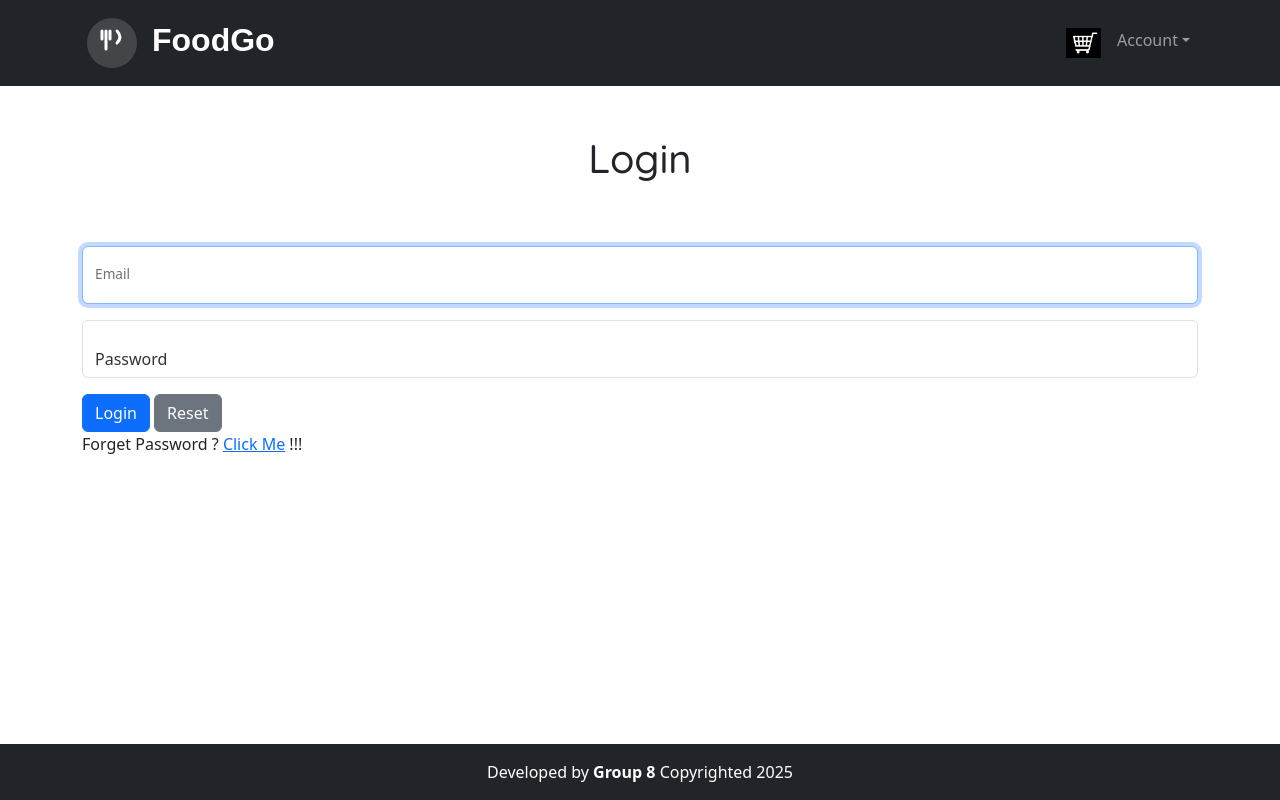
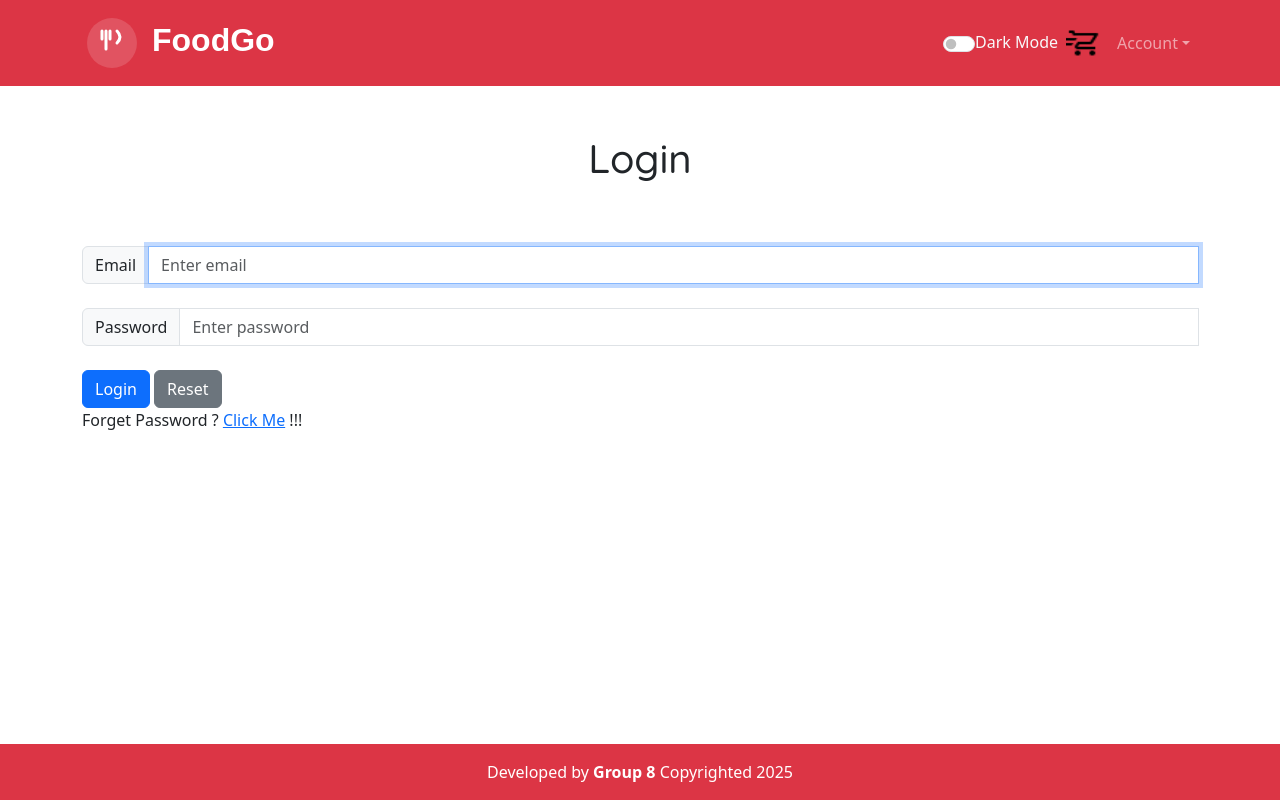
Before and after one commit to CheeWeng2828/Cloud-Computing-for-Business, a PHP site: page /user/login.php in a window 1280 px wide. Run offline with PHP 8.4, Linux system fonts and the light colour scheme; some libraries are stand-ins or nearby versions; some web fonts are replaced.

Commit message:
不懂加了什么懒

```diff
--- a/Group 8 Bakery/project/foot.php
+++ b/Group 8 Bakery/project/foot.php
@@ -1,6 +1,6 @@
 </main>
 
-<footer class="mt-5 p-3 bg-dark text-white text-center">
+<footer class="mt-5 p-3 bg-danger text-white text-center">
     Developed by <strong>Group 8</strong>
     Copyrighted <?= date('Y') ?>
 </footer>
--- a/Group 8 Bakery/project/head.php
+++ b/Group 8 Bakery/project/head.php
@@ -1,5 +1,5 @@
 <!DOCTYPE html>
-<html lang="en">
+<html lang="en" data-bs-theme="light">
 
 <head>
     <meta charset="UTF-8">
@@ -7,28 +7,39 @@
     <title><?= $_title ?? 'Untitled' ?></title>
     <link rel="icon" href="/image/icon.svg">
     <link rel="stylesheet" href="/css/bakery.css">
+    <!-- Table CSS -->
+    <link rel="stylesheet" href="https://cdn.datatables.net/2.3.5/css/dataTables.dataTables.css" />
     <script src="https://cdnjs.cloudflare.com/ajax/libs/jquery/3.7.1/jquery.min.js"></script>
+    <script src="https://cdn.datatables.net/2.3.5/js/dataTables.js"></script>
     <script src="/js/app.js"></script>
     <!-- Bootstrap 5 -->
     <link href="https://cdn.jsdelivr.net/npm/bootstrap@5.3.3/dist/css/bootstrap.min.css" rel="stylesheet">
     <script src="https://cdn.jsdelivr.net/npm/bootstrap@5.3.3/dist/js/bootstrap.bundle.min.js"></script>
+
+
 </head>
 
 <body>
     <header>
         <div id="info"><?= temp('info') ?></div>
 
-        <nav class="navbar navbar-expand-sm bg-dark navbar-dark">
+        <nav class="navbar navbar-expand-sm bg-danger navbar-dark">
             <div class="container">
                 <a class="navbar-brand" href="/">
                     <img src="/image/icon.svg" alt="logo" class="rounded-pill">
                 </a>
                 <ul class="navbar-nav">
+                    <li class="nav-item d-flex align-items-center">
+                        <div class="form-check form-switch d-flex align-items-center">
+                            <input class="form-check-input" type="checkbox" id="themeToggle" name="darkmode" value="yes">
+                            <label class="form-check-label text-light" for="mySwitch">Dark Mode</label>
+                        </div>
+                    </li>
                     <?php if (!$_user || $_user?->role == "Member"): ?>
 
-                        <li class="nav-item">
+                        <li class="nav-item d-flex align-items-center">
                             <a class="nav-link" href="/order/shopping_cart.php">
-                                <img src="/image/shopping_cart.jpg" alt="shopping cart" style="width: 35px; height:30px">
+                                <img src="/image/shopping_cart.png" alt="shopping cart" style="width: 35px; height:30px">
                                 <?php
                                 $cart = get_cart();
                                 $count = array_sum($cart);
@@ -41,19 +52,19 @@
 
                     <?php if ($_user?->role == "Admin"): ?>
                         <?= set_cart() ?>
-                        <li class="nav-item">
+                        <li class="nav-item d-flex align-items-center">
                             <a class="nav-link" href="/product/product_maintenance.php">Product</a>
                         </li>
-                        <li class="nav-item">
+                        <li class="nav-item d-flex align-items-center">
                             <a class="nav-link" href="/member/userList.php">User List</a>
                         </li>
-                        <li class="nav-item">
+                        <li class="nav-item d-flex align-items-center">
                             <a class="nav-link" href="/order/order_list.php">Order List</a>
                         </li>
                     <?php endif ?>
 
                     <?php if (!$_user): ?>
-                        <li class="nav-item dropdown">
+                        <li class="nav-item dropdown d-flex align-items-center">
                             <a class="nav-link dropdown-toggle" href="#" role="button" data-bs-toggle="dropdown">Account</a>
                             <ul class="dropdown-menu">
                                 <li><a class="dropdown-item" href="/user/login.php">Login</a></li>
@@ -63,12 +74,13 @@
                         </li>
                     <?php endif ?>
                     <?php if ($_user?->role == "Member"): ?>
-                        <li class="nav-item">
+                        <li class="nav-item d-flex align-items-center">
                             <a class="nav-link" href="/order/history.php">Order History</a>
                         </li>
                     <?php endif ?>
+
                     <?php if ($_user): ?>
-                        <li class="nav-item dropdown">
+                        <li class="nav-item dropdown d-flex align-items-center">
                             <a class="nav-link dropdown " href="#" role="button" data-bs-toggle="dropdown"><img class="rounded-pill"
                                     width="40px" height="40px" src="/photo/<?= $_user->photo ?>"></a>
                             <ul class="dropdown-menu">
@@ -83,6 +95,31 @@
             </div>
         </nav>
     </header>
+    <script>
+        let savedTheme = localStorage.getItem("theme");
+
+        if (!savedTheme) savedTheme = "light";
+
+        applyTheme(savedTheme);
+
+        document.getElementById("themeToggle").checked = (savedTheme === "dark");
+
+        document.getElementById("themeToggle").addEventListener("click", function() {
+            let newTheme = this.checked ? "dark" : "light";
+            applyTheme(newTheme);
+
+            localStorage.setItem("theme", newTheme);
+        });
+
+        function applyTheme(theme) {
+            const html = document.documentElement;
+
+            html.classList.remove("light", "dark");
+            html.classList.add(theme);
+            html.setAttribute("data-bs-theme", theme);
+        }
+    </script>
+
 
     <main>
         <h1 class="p-5 text-center"><?= $_title ?? 'Untitled' ?></h1>
--- a/Group 8 Bakery/project/index.php
+++ b/Group 8 Bakery/project/index.php
@@ -36,5 +36,6 @@ include 'head.php';
 <?php else: ?>
     <h2>This is Admin Page</h2>
 <?php endif ?>
+
 <?php
 include 'foot.php';
--- a/Group 8 Bakery/project/order/shopping_cart.php
+++ b/Group 8 Bakery/project/order/shopping_cart.php
@@ -17,7 +17,7 @@ $_title = 'Your Shopping Cart';
 include '../head.php';
 ?>
 <div class="container mt-3">
-    <table class="table table-dark table-hover">
+    <table class="table table-danger table-hover">
         <tr>
             <th></th>
             <th>Name</th>
--- a/Group 8 Bakery/project/user/login.php
+++ b/Group 8 Bakery/project/user/login.php
@@ -35,16 +35,18 @@ include '../head.php';
 ?>
 <div class="container mt-3">
     <form method="post" class="login">
-        <div class="form-floating mb-3 mt-3">
+        <div class="input-group">
+            <span class="input-group-text">Email</span>
             <?= html_text('email', 'maxlength:"100"','placeholder="Enter email"') ?>
-            <label for="email">Email</label>
             <?= err('email') ?>
         </div>
-        <div class="form-floating mb-3 mt-3">
+        <br>
+        <div class="input-group">
+            <span class="input-group-text">Password</span>
             <?= html_password('password', 'maxlength="100"','placeholder="Enter password"') ?>
-            <label for="password">Password</label>
             <?= err('password') ?>
         </div>
+        <br>
         <section>
             <button class="btn btn-primary">Login</button>
             <button class="btn btn-secondary" type="reset">Reset</button>
```
Also changed, not shown: Group 8 Bakery/project/member/userList.php (+17 -25 lines), Group 8 Bakery/project/order/history.php (+16 -6 lines), Group 8 Bakery/project/order/order_list.php (+22 -17 lines), Group 8 Bakery/project/image/shopping_cart.jpg (deleted), Group 8 Bakery/project/image/shopping_cart.png (added), Group 8 Bakery/project/js/app.js (line endings or trailing spaces).
